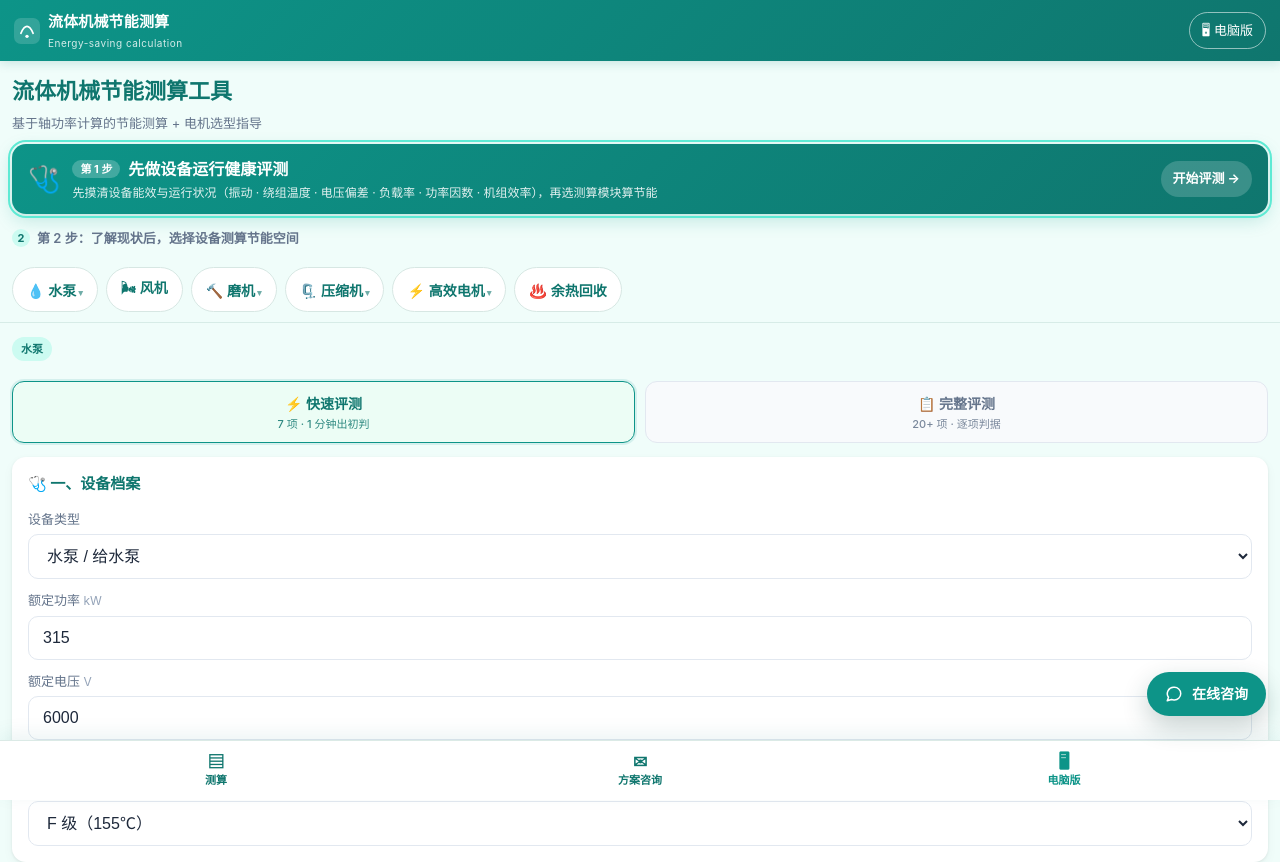
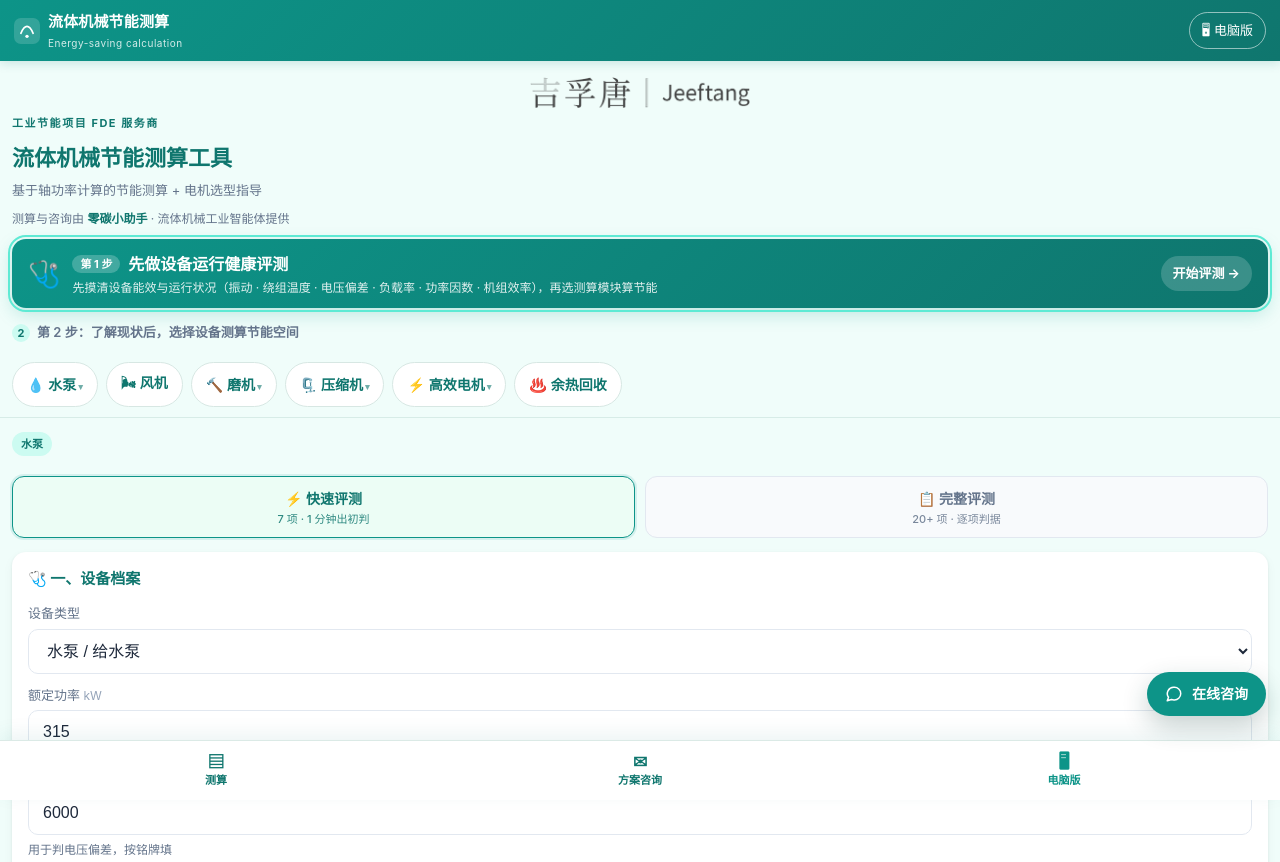
Before and after one commit to JeefTang/energy-calc-platform, a plain HTML site: page m/index.html in a window 1280 px wide. Shown: the top 862 px of the page. Drawn offline with Linux system fonts and the light colour scheme.

Commit message:
feat(brand): 手机版首屏同步品牌标识与智能体署名

```diff
--- a/m/index.html
+++ b/m/index.html
@@ -172,8 +172,11 @@ body{font-family:-apple-system,'PingFang SC','Microsoft YaHei',sans-serif;backgr
 <div class="container">
   <div class="viewswitch"><a href="m/?view=mobile" title="切换到手机版 / Switch to mobile edition">📱 手机版</a></div>
   <div class="header">
+    <img src="../logo-jeeftang.png" alt="吉孚唐 Jeeftang" style="display:block;width:220px;max-width:70%;height:auto;margin:0 auto 6px;opacity:.95">
+    <div style="font-size:11px;font-weight:700;letter-spacing:.14em;color:#0f766e;margin-bottom:12px">工业节能项目 FDE 服务商</div>
     <h1>流体机械节能测算工具</h1>
     <p>基于轴功率计算的节能测算 + 电机选型指导</p>
+    <div style="margin-top:8px;font-size:12px;color:#64748b">测算与咨询由 <b style="color:#0f766e">零碳小助手</b> · 流体机械工业智能体提供</div>
   </div>
 
   <!-- 设备运行健康评测：独立入口，置于导航栏上方（2026-11-14 老唐要求） -->
```
